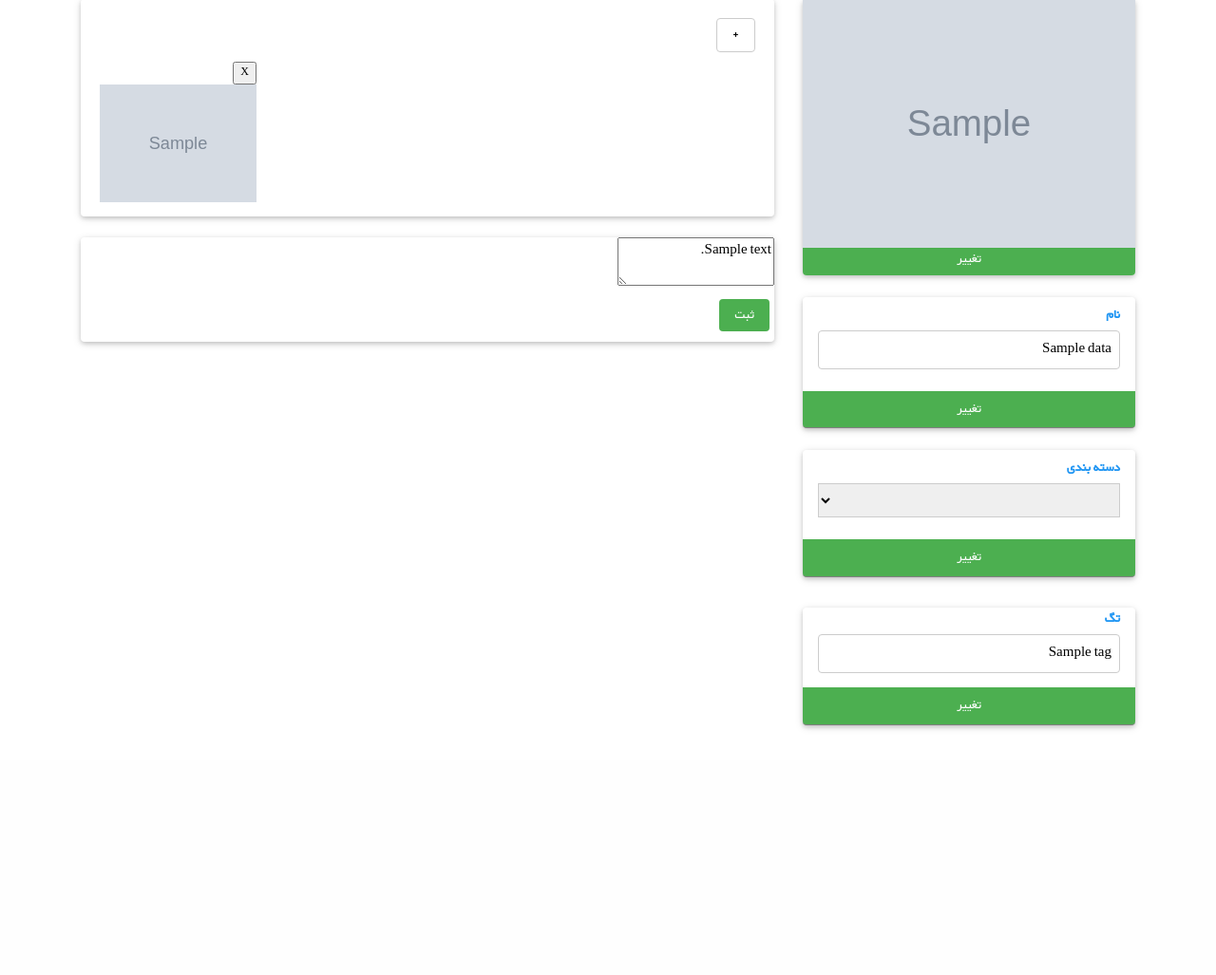
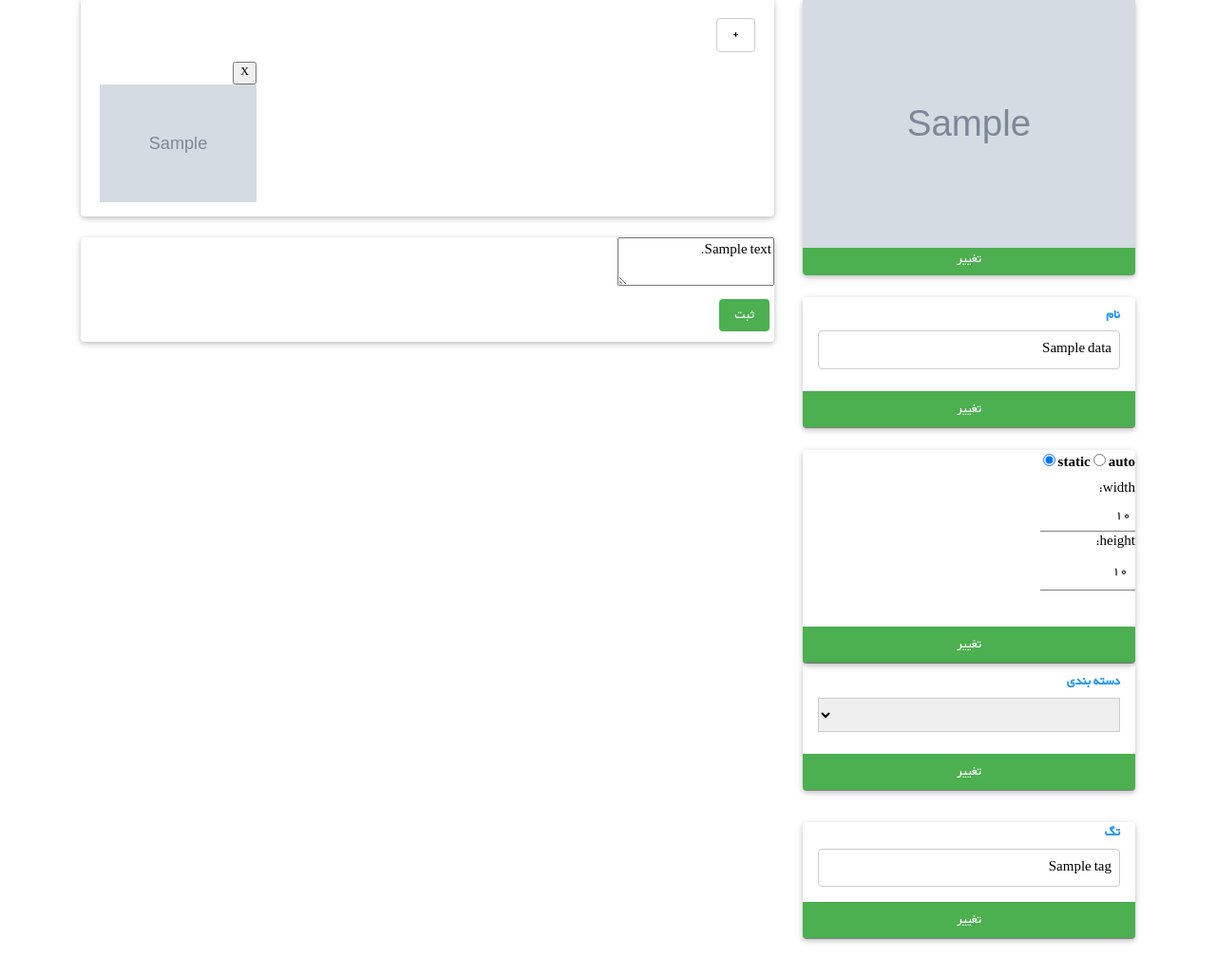
Before and after one commit to marssilen/aks, a PHP site: the page made by app/views/edit_item/index.php in a window 1280 px wide. Shown: the part 136-1163 px from the top of the page at 95% size. Before the commit the page ends 905 px from the top, so only its background shows below. Run offline with PHP 8.4, Linux system fonts and the light colour scheme; data comes from the database, SQL or seed files in the repository; tables that the repository leaves empty hold one stand-in row (values such as "Sample post"); the template is opened without the code that fills it: most values are stand-ins (such as "Sample title", 1, 10 or a date in 2020); grey boxes marked "Sample" are stand-in pictures; data that the repository does not hold is empty; some libraries are stand-ins or nearby versions.

Commit message:
improvement

```diff
--- a/app/models/Edit_item_m.php
+++ b/app/models/Edit_item_m.php
@@ -24,6 +24,9 @@ class Edit_item_m extends Model
 		$result=$this->db->query($sql);
 		return $result->rowCount();
 	}
+	function change_size($id,$width,$height){
+        return $this->db->update('items',array('width'=>$width,'height'=>$height),"id=$id");
+    }
 	function show($id){
 		return $this->db->select('select * from items where id=:id',array('id'=>$id));
 	}
--- a/app/views/cp/index.php
+++ b/app/views/cp/index.php
@@ -8,9 +8,9 @@
 <div id='{{x.id}}' class="col-sm-3 col-xs-6 w3-padding-16" ng-repeat="x in names">
 
     <a href="<?=URL?>item/{{x.id}}"><div class="w3-round  w3-card-2 w3-center mycard w3-white" style="padding:8px" >
-<div align="center" class="">{{x.name}}</div>
-<div class="w3-white" style="padding-bottom:0px;padding-left:10px;padding-right:10px">
-<img src="<?= URL ?>public/upload/{{x.card_image}}" style="width:100%;">
+<div align="center" class="">&ensp;{{x.name}}</div>
+<div class="w3-white" style="padding-bottom:0px;padding-left:10px;padding-right:10px;">
+<img src="<?= URL ?>public/upload/{{x.card_image}}" style="width:100%;max-height: 150px;">
 <p align="right" class="font" style="padding:0px">
 
 </p>
--- a/app/views/edit_item/index.php
+++ b/app/views/edit_item/index.php
@@ -3,7 +3,6 @@
 $images=  $data['image'];
 ?>
 <?php require_once('app/views/head.php'); ?>
-
 <body>
   <?php require_once('app/views/header.php'); ?>
   <?php require_once('app/views/menu.php'); ?>
@@ -102,6 +101,34 @@ foreach($images as $image){
 
 </div>
 <br>
+    <div class="w3-card-2  w3-round">
+    <form method="post" action="change_size/<?= $data['id'] ?>">
+        <label for="auto_size">auto</label> <input id="auto_size" type="radio" name="size" value="auto" checked>
+        <label for="static_size">static</label> <input id="static_size" type="radio" name="size" value="static" <?php if($data['width']!='100%')echo'checked';?>>
+        <br>
+        width:<input name="width" id="img_width" type="number" class="w3-input" style="padding: 5px;width: 100px" placeholder="عرض" required value="<?= str_replace("px","",$data['width']) ?>">
+        height:<input name="height" id="img_height" type="number" class="w3-input" style="padding5px;width:100px" placeholder="ارتفاع" required value="<?= str_replace("px","",$data['height']) ?>"><br>
+        <button type="submit" name="change_size" style="margin-top:15px;" class="w3-btn w3-green w3-input round_b" >تغییر</button>
+        <script>
+            $(document).ready(function () {
+                $("#auto_size").change(function () {
+                    $("#img_height").attr("disabled", true);
+                    $("#img_width").attr("disabled", true);
+                });
+                $("#static_size").change(function () {
+                    $("#img_height").attr("disabled", false);
+                    $("#img_width").attr("disabled", false);
+                });
+                var is_auto=document.getElementById("auto_size");
+                if(is_auto.checked) {
+                    $("#img_height").attr("disabled", true);
+                    $("#img_width").attr("disabled", true);
+                }
+            });
+
+        </script>
+    </form>
+    </div>
 <div class="w3-card-2  w3-round">
   <div class="w3-container w3-padding">
 <label class="w3-label w3-text-blue"><b>دسته بندی</b></label>
```
Also changed, not shown: app/controllers/edit_item.php (+18 -1 lines), app/views/home/index.php (+4 -4 lines), app/views/item/index.php (+4 -4 lines).
